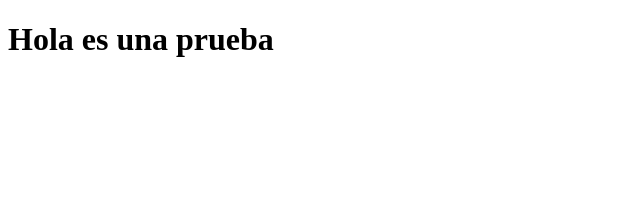
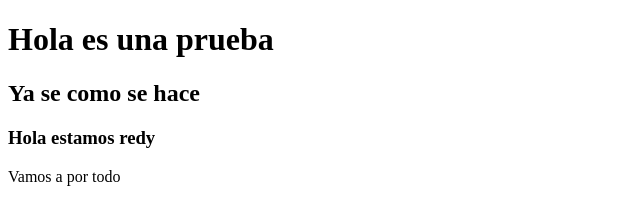
Before and after one commit to EKAITZGS/ejercicio, a plain HTML site: page index.html in a window 1280 px wide. Shown: the whole page, without its empty margins (0-640 px from the left). Drawn offline with Linux system fonts and the light colour scheme.

Commit message:
Puestos mas titulos, y pararfos

```diff
--- a/index.html
+++ b/index.html
@@ -7,5 +7,9 @@
 </head>
 <body>
     <h1>Hola es una prueba</h1>
+    <h2>Ya se como se hace</h2>
+    <h3>Hola estamos redy</h3>
+
+    <p>Vamos a por todo</p>
 </body>
 </html>
```
